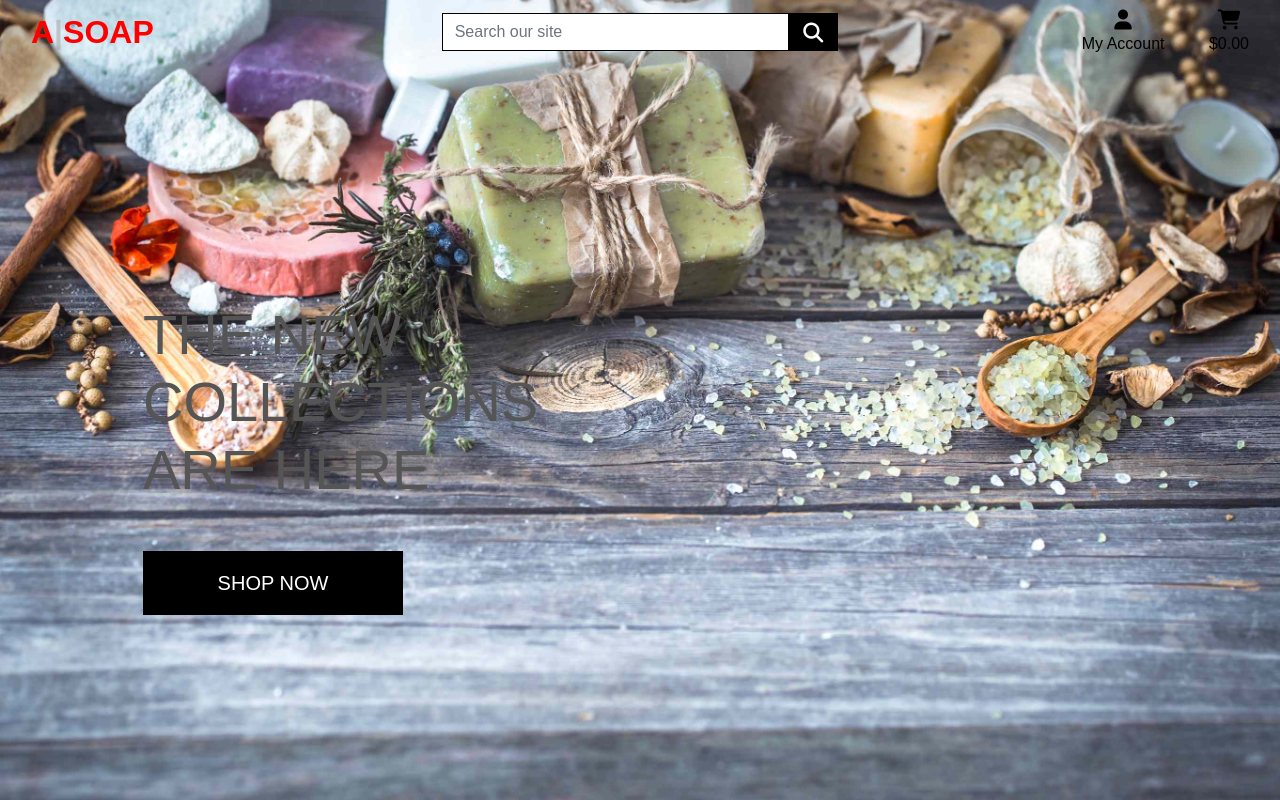
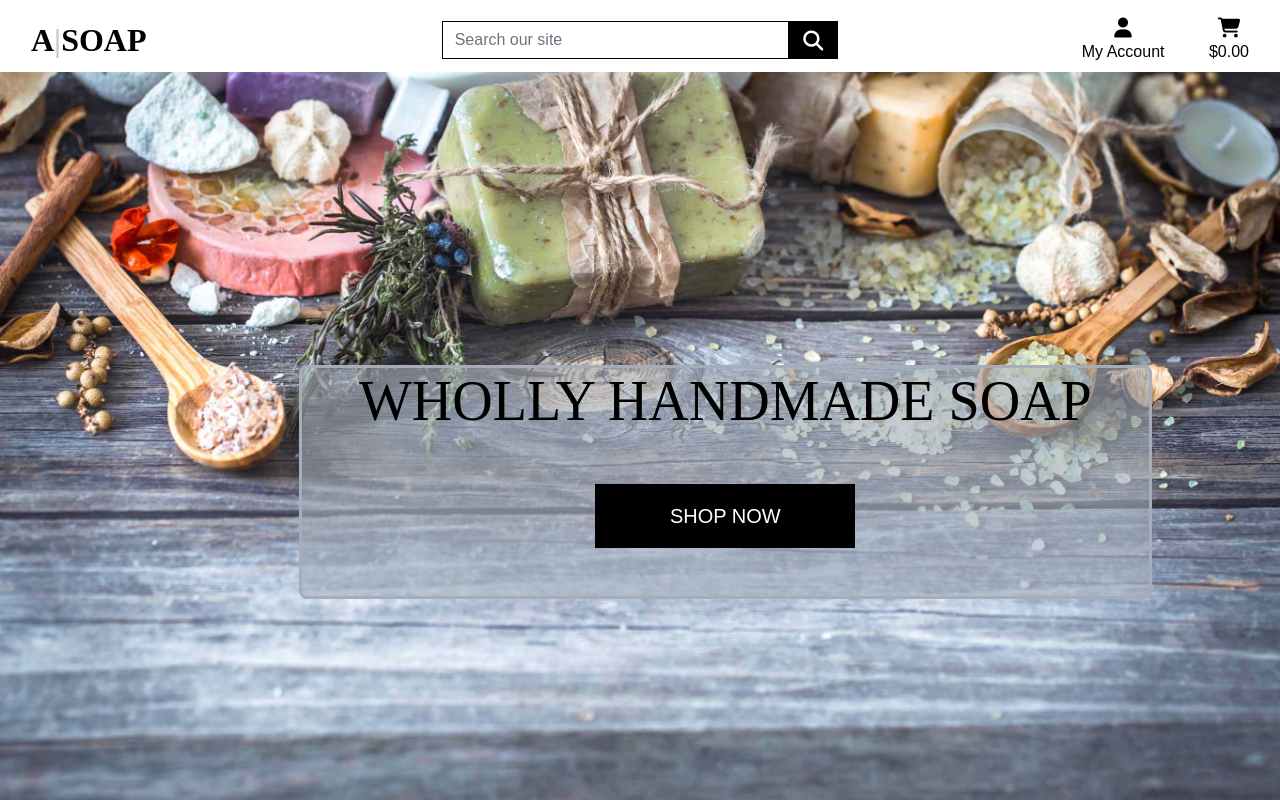
Before and after one commit to grace-ghb/a_soap_v1, a Django app: page / in a window 1280 px wide. Run offline with Django 3.2, Linux system fonts and the light colour scheme; some libraries are stand-ins or nearby versions.

Commit message:
Completed homepage header and css

```diff
--- a/a_soap/settings.py
+++ b/a_soap/settings.py
@@ -147,6 +147,10 @@ USE_TZ = True
 # https://docs.djangoproject.com/en/3.2/howto/static-files/
 
 STATIC_URL = '/static/'
+STATICFILES_DIRS = (os.path.join(BASE_DIR, 'static'),)
+
+MEDIA_URL = '/media/'
+MEDIA_ROOT = os.path.join(BASE_DIR, 'media')
 
 # Default primary key field type
 # https://docs.djangoproject.com/en/3.2/ref/settings/#default-auto-field
--- a/a_soap/urls.py
+++ b/a_soap/urls.py
@@ -15,9 +15,11 @@ Including another URLconf
 """
 from django.contrib import admin
 from django.urls import path, include
+from django.conf import settings
+from django.conf.urls.static import static
 
 urlpatterns = [
     path('admin/', admin.site.urls),
     path('accounts/', include('allauth.urls')),
     path('', include('home.urls')),
-]
+]+static(settings.MEDIA_URL, document_root=settings.MEDIA_ROOT)
--- a/home/templates/home/index.html
+++ b/home/templates/home/index.html
@@ -12,9 +12,10 @@
 {% block content %}
 <div class="container h-100">
     <div class="row h-100">
-        <div class="col-7 col-md-6 my-auto">
-            <h1 class="display-4 logo-font text-red">
-                The new collections are here
+        <div class="col-2 col-md-2 my-auto"></div>
+        <div class="col-10 col-md-10 my-auto text-center"  id="homepage-landing-text">
+            <h1 class="display-4 logo-font text-black"">
+                Wholly Handmade Soap
             </h1>
             <div class="my-5">
                 <h4>
--- a/static/css/base.css
+++ b/static/css/base.css
@@ -21,7 +21,16 @@ body {
 
 .logo-font {
     text-transform: uppercase;
+    font-family: 'Times New Roman', Times, serif;
 }
+
+#homepage-landing-text{
+    background: rgba(164, 173, 185, 0.6);
+    border: 3px solid rgb(164, 173, 185);
+    border-radius: 0.5rem;
+
+}
+
 
 .main-logo-link {
     width: fit-content;
@@ -79,3 +88,21 @@ body {
         padding-top: 164px;
     }
 }
+
+/* Media for secreen max 991px */
+/*
+@media (max-width: 991px) {
+    .header-container {
+        padding-top: 116px;
+    }
+
+    body {
+        height: calc(100vh - 118px);
+    }
+    .login {
+      display: block;
+    }
+    .active-link {
+      border: none!important;
+  }
+} */
--- a/templates/base.html
+++ b/templates/base.html
@@ -19,9 +19,11 @@
 
     {% block corecss %}
     <link rel="stylesheet" href="https://cdn.jsdelivr.net/npm/bootstrap@4.6.2/dist/css/bootstrap.min.css" integrity="sha384-xOolHFLEh07PJGoPkLv1IbcEPTNtaed2xpHsD9ESMhqIYd0nLMwNLD69Npy4HI+N" crossorigin="anonymous">
-    <link rel="preconnect" href="https://fonts.googleapis.com">
+    <!-- <link rel="preconnect" href="https://fonts.googleapis.com">
     <link rel="preconnect" href="https://fonts.gstatic.com" crossorigin>
-    <link href="https://fonts.googleapis.com/css2?family=Roboto:ital,wght@0,100;0,300;0,400;0,500;0,700;0,900;1,100;1,300;1,400;1,500;1,700;1,900&display=swap" rel="stylesheet">
+    <link rel="preload" href="https://fonts.gstatic.com/s/roboto/v30/KFOlCnqEu92Fr1MmEU9fBBc4.woff2" as="font" crossorigin="anonymous">
+    <link href="https://fonts.googleapis.com/css2?family=Roboto:ital,wght@0,100;0,300;0,400;0,500;0,700;0,900;1,100;1,300;1,400;1,500;1,700;1,900&display=swap" rel="stylesheet"> -->
+
     <link rel="stylesheet" href="{% static 'css/base.css' %}">
     {% endblock %}
 
@@ -44,11 +46,11 @@
 
     {% comment %}Header section{% endcomment %}
     <header class="container-fluid fixed-top">
-        <div class="row">
+        <div id="topnav" class="row bg-white pt-lg-2 d-none d-lg-flex">
             <!-- Logo -->
             <div class="col-12 col-lg-4 my-auto py-1 py-lg-0 text-center text-lg-left">
                 <a href="{% url 'home' %}" class="nav-link main-logo-link">
-                    <h2 class="logo-font my-0"><strong><span style="color:red">A<span style="color: #b1b1b1b1;">|</span>Soap</span></strong></h2>
+                    <h2 class="logo-font text-black my-0"><strong>A<span style="color: #b1b1b1b1;">|</span>Soap</strong></h2>
                 </a>
             </div>
 
@@ -124,5 +126,9 @@
     {% block postload_js %}
     {% endblock %}
 
+    {% block footer %}
+        <!-- Footer -->
+
+    {% endblock %}
   </body>
 </html>
```
